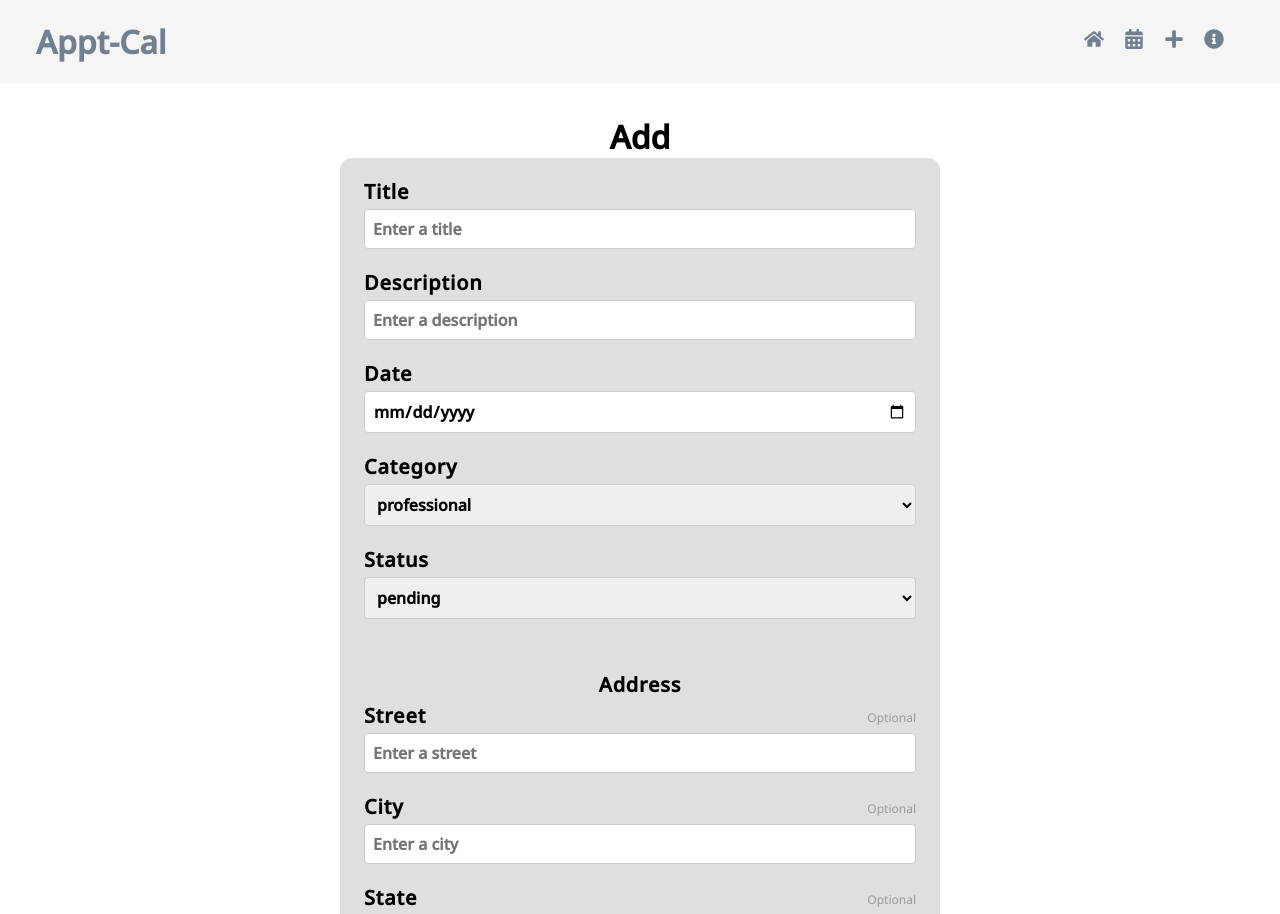
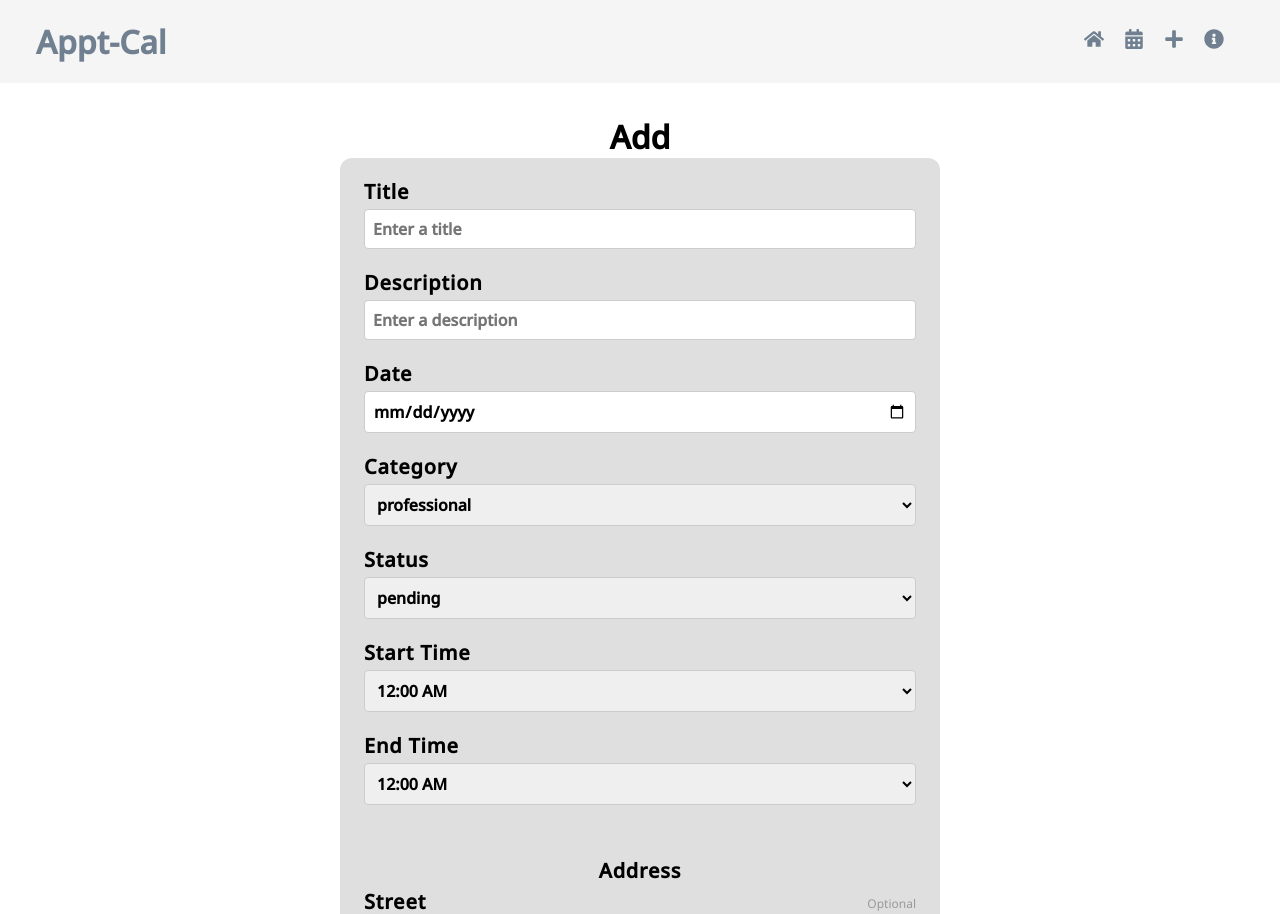
Before and after one commit to sambklepper/appt-calendar, a React (Create React App) app in the folder frontend/: page /add in a window 1280 px wide. Shown: the top 914 px of the page. Built offline with nearby package versions, Linux system fonts and the light colour scheme; no server answers.

Commit message:
UpdateForm & AddForm updated with start & end time inputs.

```diff
--- a/frontend/src/components/CalTwo.jsx
+++ b/frontend/src/components/CalTwo.jsx
@@ -4,30 +4,39 @@ import "react-big-calendar/lib/css/react-big-calendar.css";
 
 const localizer = momentLocalizer(moment)
 
-const events = [
-    {
-        start: moment().toDate(),
-        end: moment()
-            .add(1, "days")
-            .toDate(),
-        title: "Some title"
-    },
-    {
-        start: 'Sat Apr 09 2022 11:00:00 GMT-0500 (Central Daylight Time)',
-        end: 'Sat Apr 09 2022 12:00:00 GMT-0500 (Central Daylight Time)',
-        title: "Tattoo removal appointment"
-    },
-    {
-        start: 'Tue Apr 12 2022 09:00:00 GMT-0500 (Central Daylight Time)',
-        end: 'Tue Apr 12 2022 18:00:00 GMT-0500 (Central Daylight Time)',
-        title: "Start new job @ Bouncing Pixel"
-    }
+// const events = [
+//     {
+//         start: moment().toDate(),
+//         end: moment()
+//             .add(1, "days")
+//             .toDate(),
+//         title: "Some title"
+//     },
+//     {
+//         start: 'Sat Apr 09 2022 11:00:00 GMT-0500 (Central Daylight Time)',
+//         end: 'Sat Apr 09 2022 12:00:00 GMT-0500 (Central Daylight Time)',
+//         title: "Tattoo removal appointment"
+//     },
+//     {
+//         start: 'Tue Apr 12 2022 09:00:00 GMT-0500 (Central Daylight Time)',
+//         end: 'Tue Apr 12 2022 18:00:00 GMT-0500 (Central Daylight Time)',
+//         title: "Start new job @ Bouncing Pixel"
+//     }
+//
+// ]
 
-]
 
-export default function CalTwo() {
+
+
+export default function CalTwo({data}) {
+    const events = data.data.map(event => {
+        return {
+            start: new Date(event.start),
+            end: new Date(event.end),
+            title: event.title
+        }
+    })
     console.log(events)
-
     return (
         <div>
             <Calendar
--- a/frontend/src/components/UpdateForm.jsx
+++ b/frontend/src/components/UpdateForm.jsx
@@ -9,6 +9,8 @@ export default function UpdateForm({appointment}) {
     const [title, setTitle] = useState(appointment.data.title);
     const [date, setDate] = useState(formatDate);
     const [type, setType] = useState(appointment.data.type);
+    const [start, setStart] = useState(appointment.data.start);
+    const [end, setEnd] = useState(appointment.data.end);
     const [status, setStatus] = useState(appointment.data.status);
     const [description, setDescription] = useState(appointment.data.description);
     const [street, setStreet] = useState(appointment.data.address.street);
@@ -32,6 +34,8 @@ export default function UpdateForm({appointment}) {
                     date: timeZonedDate,
                     type,
                     status,
+                start,
+                end,
                     description,
                     address: {
                         street,
@@ -73,6 +77,66 @@ export default function UpdateForm({appointment}) {
                     <label htmlFor="date">Date</label>
                     <input type="date" id="date" value={date} onChange={(e) => setDate(e.target.value)}/>
                     {/*{console.log(date)}*/}
+                </div>
+                <div className="add-form-inputs">
+                    <label htmlFor="start">Start Time</label>
+                    <select className='add-form-select-textarea' id="start" value={start}
+                            onChange={(e) => setStart(e.target.value)}>
+                        <option value={`${date}` + ` ` + `12:00 AM`}>12:00 AM</option>
+                        <option value={`${date}` + ` ` + `1:00 AM`}>1:00 AM</option>
+                        <option value={`${date}` + ` ` + `2:00 AM`}>2:00 AM</option>
+                        <option value={`${date}` + ` ` + `3:00 AM`}>3:00 AM</option>
+                        <option value={`${date}` + ` ` + `4:00 AM`}>4:00 AM</option>
+                        <option value={`${date}` + ` ` + `5:00 AM`}>5:00 AM</option>
+                        <option value={`${date}` + ` ` + `6:00 AM`}>6:00 AM</option>
+                        <option value={`${date}` + ` ` + `7:00 AM`}>7:00 AM</option>
+                        <option value={`${date}` + ` ` + `8:00 AM`}>8:00 AM</option>
+                        <option value={`${date}` + ` ` + `9:00 AM`}>9:00 AM</option>
+                        <option value={`${date}` + ` ` + `10:00 AM`}>10:00 AM</option>
+                        <option value={`${date}` + ` ` + `11:00 AM`}>11:00 AM</option>
+                        <option value={`${date}` + ` ` + `12:00 PM`}>12:00 PM</option>
+                        <option value={`${date}` + ` ` + `1:00 PM`}>1:00 PM</option>
+                        <option value={`${date}` + ` ` + `2:00 PM`}>2:00 PM</option>
+                        <option value={`${date}` + ` ` + `3:00 PM`}>3:00 PM</option>
+                        <option value={`${date}` + ` ` + `4:00 PM`}>4:00 PM</option>
+                        <option value={`${date}` + ` ` + `5:00 PM`}>5:00 PM</option>
+                        <option value={`${date}` + ` ` + `6:00 PM`}>6:00 PM</option>
+                        <option value={`${date}` + ` ` + `7:00 PM`}>7:00 PM</option>
+                        <option value={`${date}` + ` ` + `8:00 PM`}>8:00 PM</option>
+                        <option value={`${date}` + ` ` + `9:00 PM`}>9:00 PM</option>
+                        <option value={`${date}` + ` ` + `10:00 PM`}>10:00 PM</option>
+                        <option value={`${date}` + ` ` + `11:00 PM`}>11:00 PM</option>
+                    </select>
+                </div>
+                <div className="add-form-inputs">
+                    <label htmlFor="end">End Time</label>
+                    <select className='add-form-select-textarea' id="end" value={end}
+                            onChange={(e) => setEnd(e.target.value)}>
+                        <option value={`${date}` + ` ` + `12:00 AM`}>12:00 AM</option>
+                        <option value={`${date}` + ` ` + `1:00 AM`}>1:00 AM</option>
+                        <option value={`${date}` + ` ` + `2:00 AM`}>2:00 AM</option>
+                        <option value={`${date}` + ` ` + `3:00 AM`}>3:00 AM</option>
+                        <option value={`${date}` + ` ` + `4:00 AM`}>4:00 AM</option>
+                        <option value={`${date}` + ` ` + `5:00 AM`}>5:00 AM</option>
+                        <option value={`${date}` + ` ` + `6:00 AM`}>6:00 AM</option>
+                        <option value={`${date}` + ` ` + `7:00 AM`}>7:00 AM</option>
+                        <option value={`${date}` + ` ` + `8:00 AM`}>8:00 AM</option>
+                        <option value={`${date}` + ` ` + `9:00 AM`}>9:00 AM</option>
+                        <option value={`${date}` + ` ` + `10:00 AM`}>10:00 AM</option>
+                        <option value={`${date}` + ` ` + `11:00 AM`}>11:00 AM</option>
+                        <option value={`${date}` + ` ` + `12:00 PM`}>12:00 PM</option>
+                        <option value={`${date}` + ` ` + `1:00 PM`}>1:00 PM</option>
+                        <option value={`${date}` + ` ` + `2:00 PM`}>2:00 PM</option>
+                        <option value={`${date}` + ` ` + `3:00 PM`}>3:00 PM</option>
+                        <option value={`${date}` + ` ` + `4:00 PM`}>4:00 PM</option>
+                        <option value={`${date}` + ` ` + `5:00 PM`}>5:00 PM</option>
+                        <option value={`${date}` + ` ` + `6:00 PM`}>6:00 PM</option>
+                        <option value={`${date}` + ` ` + `7:00 PM`}>7:00 PM</option>
+                        <option value={`${date}` + ` ` + `8:00 PM`}>8:00 PM</option>
+                        <option value={`${date}` + ` ` + `9:00 PM`}>9:00 PM</option>
+                        <option value={`${date}` + ` ` + `10:00 PM`}>10:00 PM</option>
+                        <option value={`${date}` + ` ` + `11:00 PM`}>11:00 PM</option>
+                    </select>
                 </div>
                 <div className="add-form-inputs">
                     <label htmlFor="type">Type</label>
--- a/frontend/src/pages/Add.jsx
+++ b/frontend/src/pages/Add.jsx
@@ -5,12 +5,12 @@ import { toast } from 'react-toastify';
 
 export default function Add() {
     const [appointment, setAppointment] = useState({
-        title: '', description: '', date: '', type: '', status: '',
+        title: '', description: '', date: '', type: '', status: '', start: '', end: '',
         street: '', state: '', city: '', zipCode: '', address: {street: '', state: '', city: '', zipCode: ''},
         notes: '', url: ''
     });
 
-    const {title, description, date, type, status, street, state, city, zipCode, notes, url} = appointment;
+    const {title, description, date, type, status, start, end, street, state, city, zipCode, notes, url} = appointment;
     const navigate = useNavigate();
 
     const handleChange = (e) => {
@@ -57,6 +57,7 @@ export default function Add() {
                 <label htmlFor='date'>Date</label>
                 <input type='date' name='date' id='date' value={date} onChange={handleChange}/>
             </div>
+            {console.log(date)}
 
             <div className='add-form-inputs'>
                 <label htmlFor='type'>Category</label>
@@ -77,6 +78,65 @@ export default function Add() {
                     <option value='pending'>pending</option>
                     <option value='confirmed'>confirmed</option>
                     <option value='cancelled'>cancelled</option>
+                </select>
+            </div> <div className='add-form-inputs'>
+                <label htmlFor='start'>Start Time</label>
+                <select className='add-form-select-textarea' name='start' id='start' defaultValue='8:00 AM'
+                        onChange={handleChange}>
+                    <option value={`${date}` + ` ` + `12:00 AM`}>12:00 AM</option>
+                    <option value={`${date}` + ` ` + `1:00 AM`}>1:00 AM</option>
+                    <option value={`${date}` + ` ` + `2:00 AM`}>2:00 AM</option>
+                    <option value={`${date}` + ` ` + `3:00 AM`}>3:00 AM</option>
+                    <option value={`${date}` + ` ` + `4:00 AM`}>4:00 AM</option>
+                    <option value={`${date}` + ` ` + `5:00 AM`}>5:00 AM</option>
+                    <option value={`${date}` + ` ` + `6:00 AM`}>6:00 AM</option>
+                    <option value={`${date}` + ` ` + `7:00 AM`}>7:00 AM</option>
+                    <option value={`${date}` + ` ` + `8:00 AM`}>8:00 AM</option>
+                    <option value={`${date}` + ` ` + `9:00 AM`}>9:00 AM</option>
+                    <option value={`${date}` + ` ` + `10:00 AM`}>10:00 AM</option>
+                    <option value={`${date}` + ` ` + `11:00 AM`}>11:00 AM</option>
+                    <option value={`${date}` + ` ` + `12:00 PM`}>12:00 PM</option>
+                    <option value={`${date}` + ` ` + `1:00 PM`}>1:00 PM</option>
+                    <option value={`${date}` + ` ` + `2:00 PM`}>2:00 PM</option>
+                    <option value={`${date}` + ` ` + `3:00 PM`}>3:00 PM</option>
+                    <option value={`${date}` + ` ` + `4:00 PM`}>4:00 PM</option>
+                    <option value={`${date}` + ` ` + `5:00 PM`}>5:00 PM</option>
+                    <option value={`${date}` + ` ` + `6:00 PM`}>6:00 PM</option>
+                    <option value={`${date}` + ` ` + `7:00 PM`}>7:00 PM</option>
+                    <option value={`${date}` + ` ` + `8:00 PM`}>8:00 PM</option>
+                    <option value={`${date}` + ` ` + `9:00 PM`}>9:00 PM</option>
+                    <option value={`${date}` + ` ` + `10:00 PM`}>10:00 PM</option>
+                    <option value={`${date}` + ` ` + `11:00 PM`}>11:00 PM</option>
+                </select>
+            </div>
+            <div className='add-form-inputs'>
+                <label htmlFor='end'>End Time</label>
+                <select className='add-form-select-textarea' name='end' id='end' defaultValue='8:00 AM'
+                        onChange={handleChange}>
+                    <option value={`${date}` + ` ` + `12:00 AM`}>12:00 AM</option>
+                    <option value={`${date}` + ` ` + `1:00 AM`}>1:00 AM</option>
+                    <option value={`${date}` + ` ` + `2:00 AM`}>2:00 AM</option>
+                    <option value={`${date}` + ` ` + `3:00 AM`}>3:00 AM</option>
+                    <option value={`${date}` + ` ` + `4:00 AM`}>4:00 AM</option>
+                    <option value={`${date}` + ` ` + `5:00 AM`}>5:00 AM</option>
+                    <option value={`${date}` + ` ` + `6:00 AM`}>6:00 AM</option>
+                    <option value={`${date}` + ` ` + `7:00 AM`}>7:00 AM</option>
+                    <option value={`${date}` + ` ` + `8:00 AM`}>8:00 AM</option>
+                    <option value={`${date}` + ` ` + `9:00 AM`}>9:00 AM</option>
+                    <option value={`${date}` + ` ` + `10:00 AM`}>10:00 AM</option>
+                    <option value={`${date}` + ` ` + `11:00 AM`}>11:00 AM</option>
+                    <option value={`${date}` + ` ` + `12:00 PM`}>12:00 PM</option>
+                    <option value={`${date}` + ` ` + `1:00 PM`}>1:00 PM</option>
+                    <option value={`${date}` + ` ` + `2:00 PM`}>2:00 PM</option>
+                    <option value={`${date}` + ` ` + `3:00 PM`}>3:00 PM</option>
+                    <option value={`${date}` + ` ` + `4:00 PM`}>4:00 PM</option>
+                    <option value={`${date}` + ` ` + `5:00 PM`}>5:00 PM</option>
+                    <option value={`${date}` + ` ` + `6:00 PM`}>6:00 PM</option>
+                    <option value={`${date}` + ` ` + `7:00 PM`}>7:00 PM</option>
+                    <option value={`${date}` + ` ` + `8:00 PM`}>8:00 PM</option>
+                    <option value={`${date}` + ` ` + `9:00 PM`}>9:00 PM</option>
+                    <option value={`${date}` + ` ` + `10:00 PM`}>10:00 PM</option>
+                    <option value={`${date}` + ` ` + `11:00 PM`}>11:00 PM</option>
                 </select>
             </div>
             <div className="address-form-section">
```
Also changed, not shown: frontend/src/pages/Home.jsx (+4 -5 lines).
